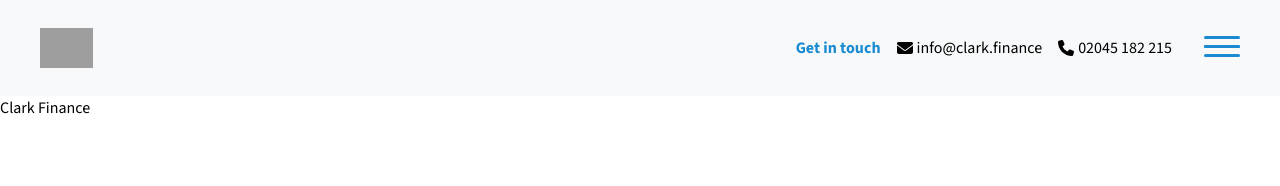
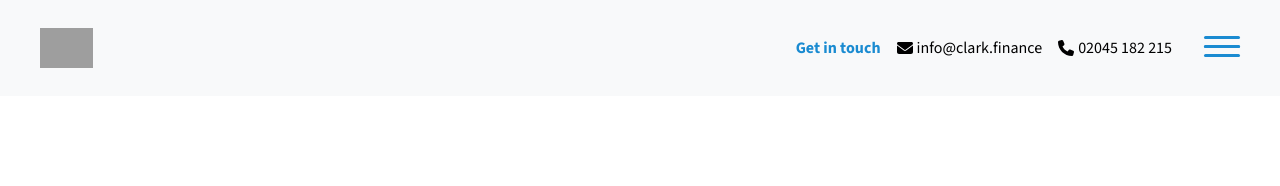
Before and after one commit to camtaliadoros/clark-finance, a Next.js app: page / in a window 1280 px wide. Shown: the top 186 px of the page. Built offline with nearby package versions, Linux system fonts and the light colour scheme; grey boxes are pictures that could not be loaded.

Commit message:
remove main text

```diff
--- a/src/app/page.tsx
+++ b/src/app/page.tsx
@@ -1,9 +1,5 @@
 import Image from 'next/image';
 
 export default function Home() {
-  return (
-    <main>
-      <p>Clark Finance</p>
-    </main>
-  );
+  return <main></main>;
 }
```
